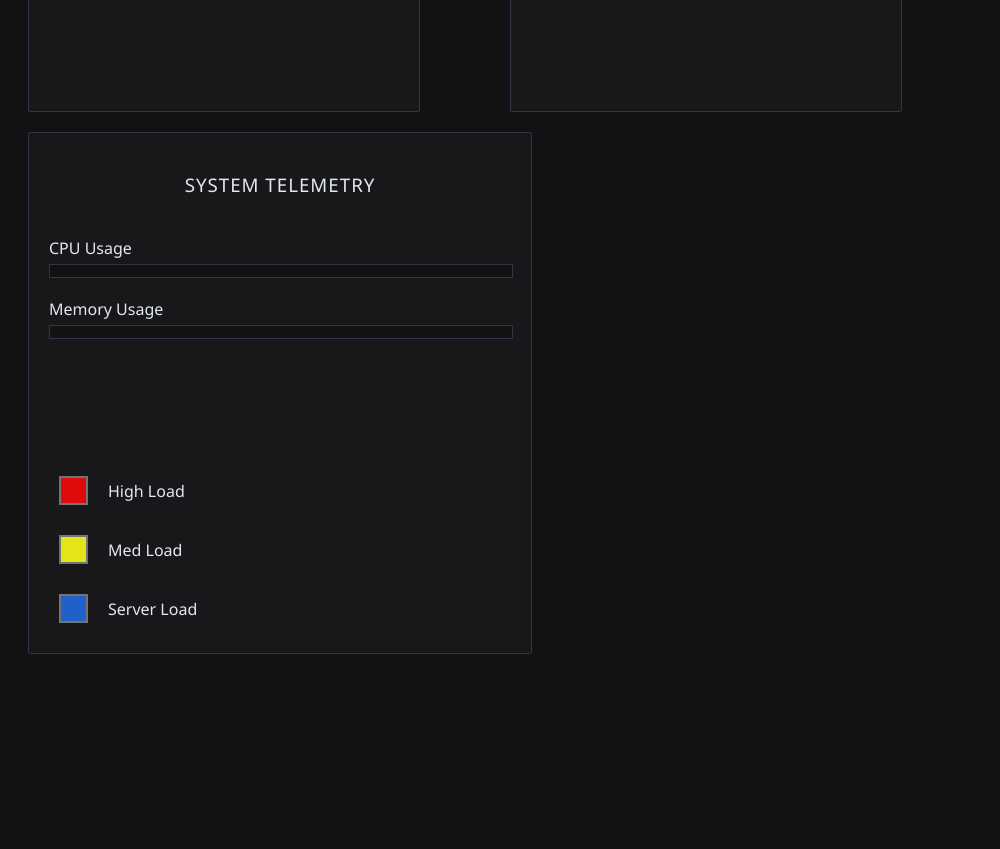
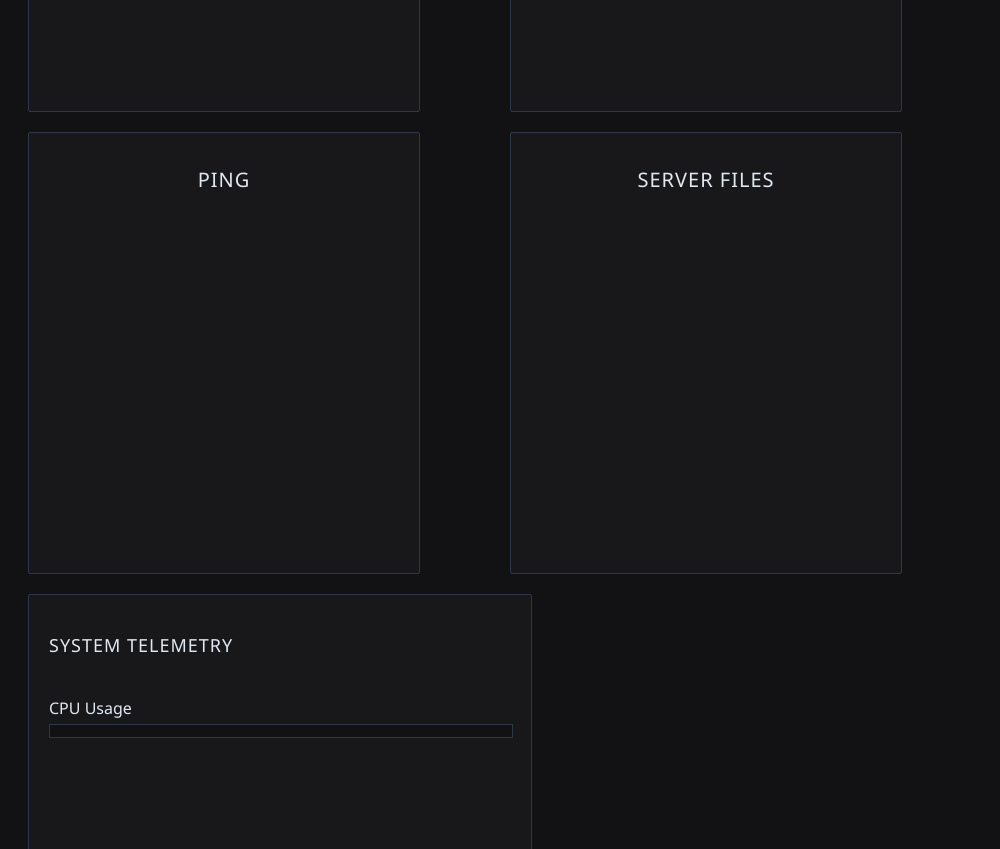
Before and after one commit to DamienZarich/ServerLoaded, an Electron app: page index.html in a window 1000 px wide. Shown: the part 820-1669 px from the top of the page. Before the commit the page ends 1502 px from the top, so only its background shows below. Drawn offline with Linux system fonts and the light colour scheme; no server answers.

Commit message:
added the ping card and file system card.

```diff
--- a/index.html
+++ b/index.html
@@ -23,12 +23,18 @@
         <input class="type" type="text" id="whitelist-input" placeholder="Player">
         <button class="add-button" onclick="addToWhiteList()">Add To WhiteList</button>
     </div>
-    <div class="card log-card">
+<div class="card log-card">
     <h3>System Logs</h3>
     <div id="log-window" style="font-family: monospace; font-size: 12px; color: #A0AEC0; height: 100%; overflow-y: auto;">
         > System initialized...
     </div>
 </div>
+ <div class="card ping-card">
+        <h1>Ping</h1>
+    </div>
+    <div class="card quick-file">
+        <h1>Server Files</h1>
+    </div>
 <div class="card telemetry-card" style="width: 100%;">
     <h3>SYSTEM TELEMETRY</h3>
     <div class="telemetry-group">
@@ -56,11 +62,8 @@
                 <div class="color-box blue"></div> <span>Server Load</span>
             </div>
         </div>
-        <div class="ping-card">
-
-        </div>
 </div>
- </div>
+</div>
  <script src="index.js" defer></script>
 </body>
 </html>
--- a/style.css
+++ b/style.css
@@ -2,6 +2,13 @@ body {
     background-color: #121214;
     color: #E2E8F0;
     font-family: 'Segoe UI', Tahoma, Geneva, Verdana, sans-serif;
+}
+h1, h2, h3 {
+    font-family: 'Segoe UI', Tahoma, Geneva, Verdana, sans-serif;
+    text-transform: uppercase;
+    letter-spacing: 1px;
+    font-weight: 400;
+    margin-bottom: 20px;
 }
 .cards {
     display: flex;
@@ -45,12 +52,6 @@ body {
     display: block;
     margin: 10px 0;
 }
-h3 {
-    text-transform: uppercase;
-    letter-spacing: 1px;
-    font-weight: 400;
-    margin-bottom: 20px;
-}
 #status-Indicator {
     width: 12px;
     height: 12px;
@@ -81,10 +82,13 @@ h3 {
     gap: 20px;
     position: relative;
     padding-bottom: 100px;
+    align-items: flex-start;
 }
 .telemetry-group {
     width: 100%;
-position: relative;
+    position: relative;
+    flex: 1 1 100%;
+    max-width: 100%;
 }
 .progress-bar {
     width: 100%;
@@ -146,3 +150,9 @@ background: #1e242e;
 .color-box.blue {
     background: rgb(31, 96, 201);
 }
+h1 {
+    font-size: 20px;
+}
+h3 {
+    font-size: 18px;
+}
```
